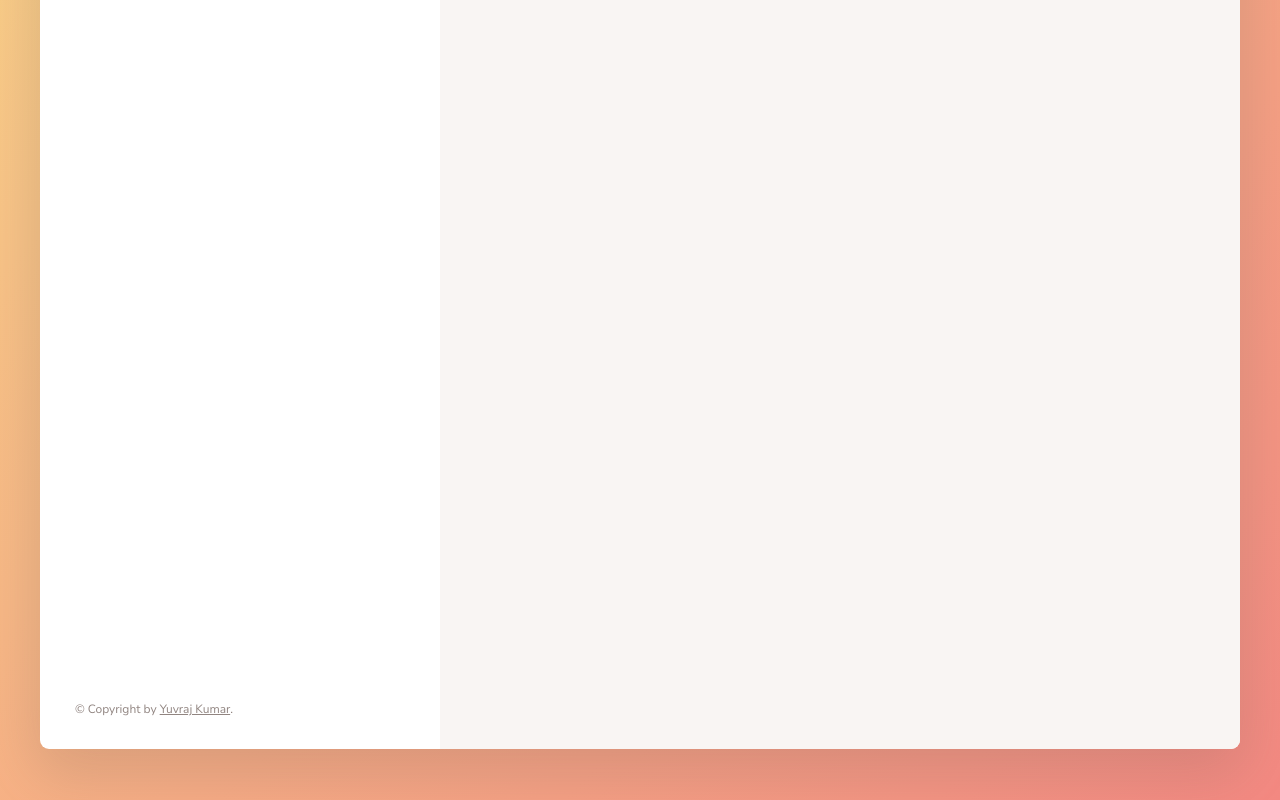
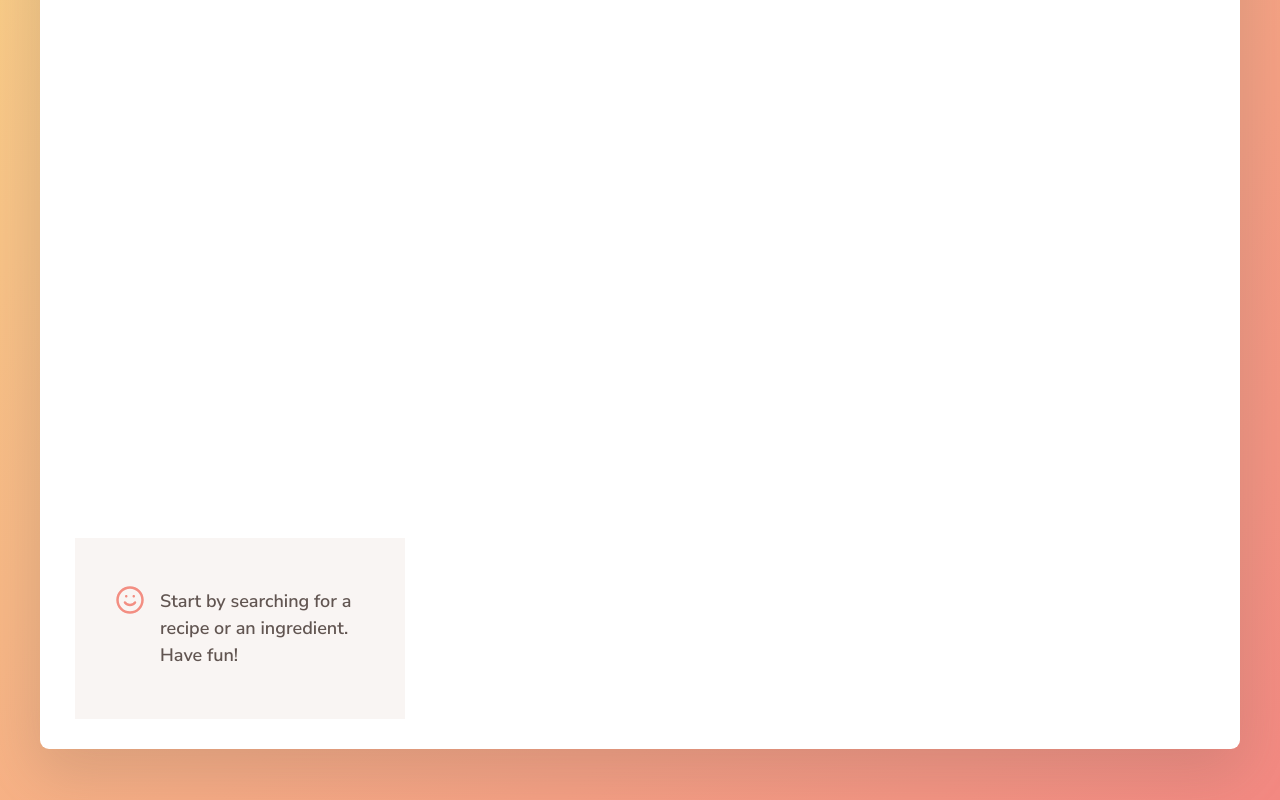
Before and after one commit to yuvraj1905/forkify-yuvraj1905, a website built with Parcel: page index.html in a window 1280 px wide. Shown: the part 472-1272 px from the top of the page. Built offline with nearby package versions, Linux system fonts and the light colour scheme.

Commit message:
Update index.html

```diff
--- a/index.html
+++ b/index.html
@@ -119,18 +119,7 @@
               <use href="src/img/icons.svg#icon-arrow-right"></use>
             </svg>
           </button> -->
-        </div>
 
-        <p class="copyright">
-          &copy; Copyright by
-          <a
-            class="twitter-link"
-            target="_blank"
-            href="https://www.linkedin.com/in/yuvrajkumar1905/"
-            >Yuvraj Kumar</a
-          >.
-        </p>
-      </div>
 
       <div class="recipe">
         <div class="message">
```
